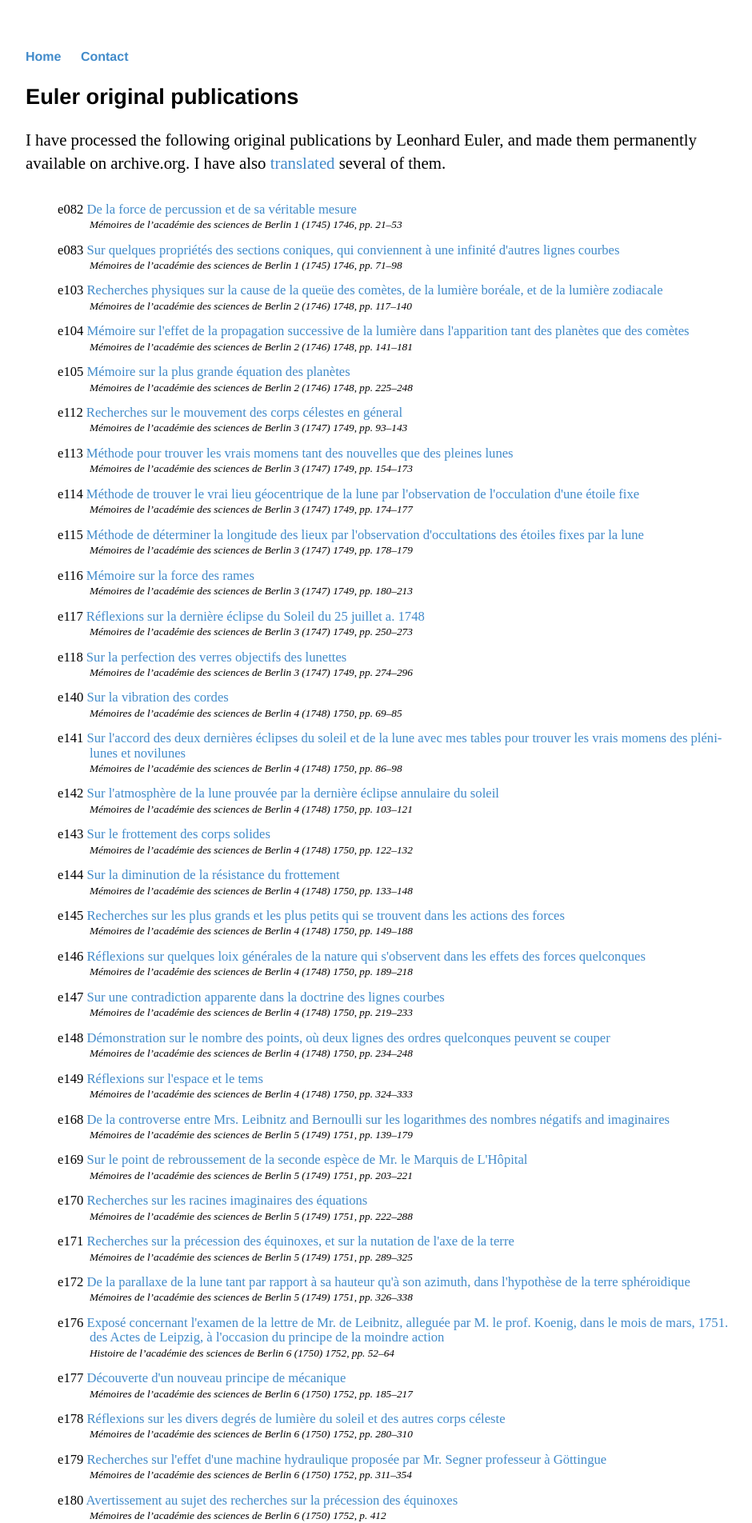
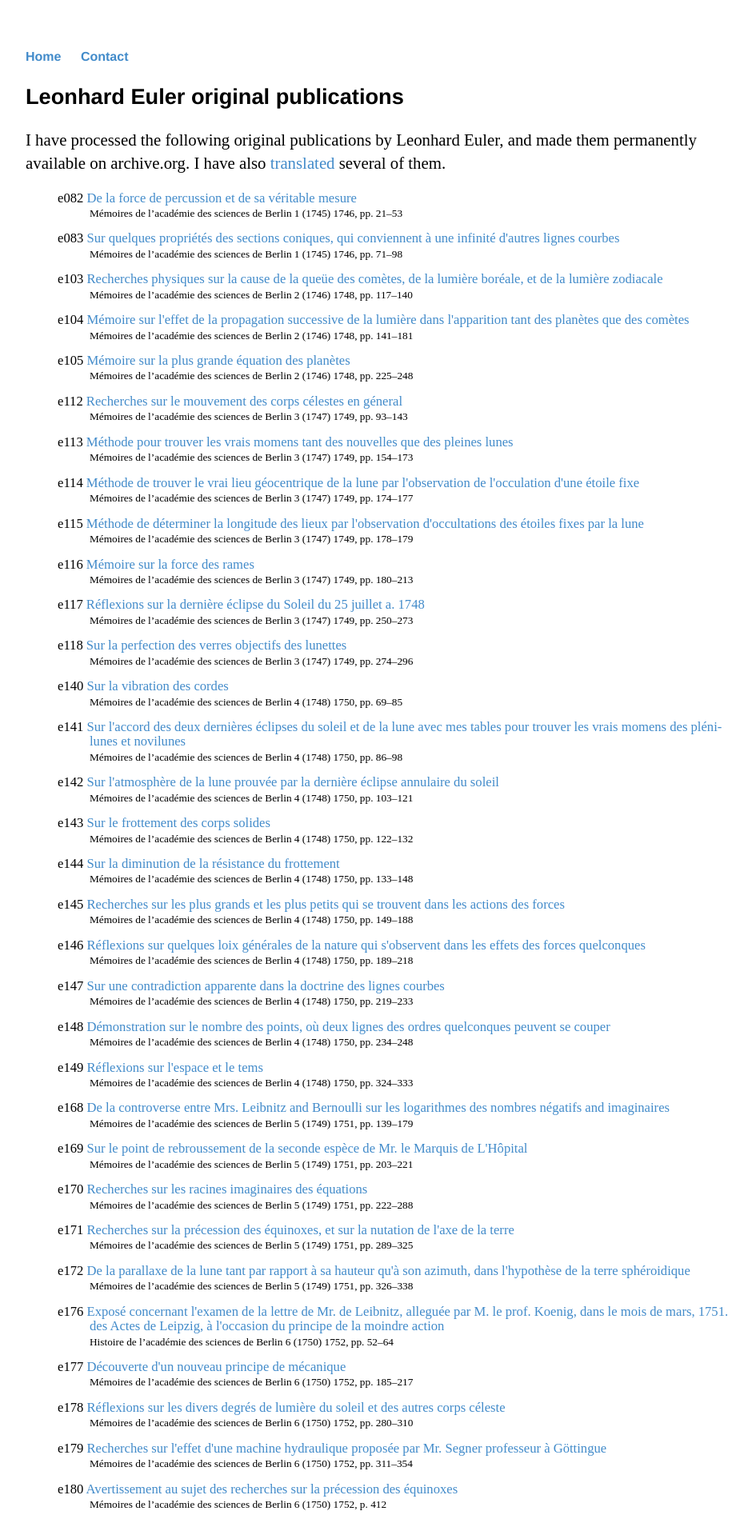
Before and after one commit to ttdoucet/ttdoucet.github.io, a Jekyll site: the page built from eulerindex/index.md, in a window 1280 px wide. Shown: the top 1904 px of the page at 80% size, without its empty margins (160-1100 px from the left). Built offline with Jekyll 4.4.1, drawn with Linux system fonts in a browser that asks for light colours.

Commit message:
Styling for Euler Originals.

```diff
--- a/css/lambent.scss
+++ b/css/lambent.scss
@@ -64,14 +64,14 @@ cite { font-style: normal; }
 }
 /*.eulerdocs + ul li a {text-decoration: none; color: maroon }*/
 
-
 .EulerIndex li { list-style: none;
                  font-size: 0.8em;
                  line-height: 1.1em;
                  padding-left: 40px;
                  text-indent: -40px;
-             padding-bottom: 0.8em;
+                 padding-bottom: 0.8em;
 }
+.EulerIndex li journal { font-size: 0.8em; }
 
 
 /* CV */
--- a/eulerindex/index.md
+++ b/eulerindex/index.md
@@ -3,22 +3,23 @@ layout: default
 title: Euler Index
 ---
 
-## Euler original publications
+## Leonhard Euler original publications
 
 I have processed the following original publications
 by Leonhard Euler, and made them permanently available on archive.org.
 I have also [translated][euler-translations] several of them.
-<br><br>
 
-<ul class="EulerIndex">
+<div class="EulerIndex">
+<ul>
 {% for item in site.data.EulerIndex.EulerIndex %}
   <li>
     {{item[0]}}
-    <a href="{{item[1].url}}"><cite>{{item[1].title}}</cite></a><br>
-    <em style="font-size: 0.8em">{{item[1].citation | smartify}}</em><br>
+    <a href="{{item[1].url}}"><cite>{{item[1].title}}</cite></a>
+    <br>
+    <journal>{{item[1].citation | smartify}}</journal>
   </li>
 {% endfor %}
 </ul>
-
+</div>
 
 [euler-translations]: /euler
```
